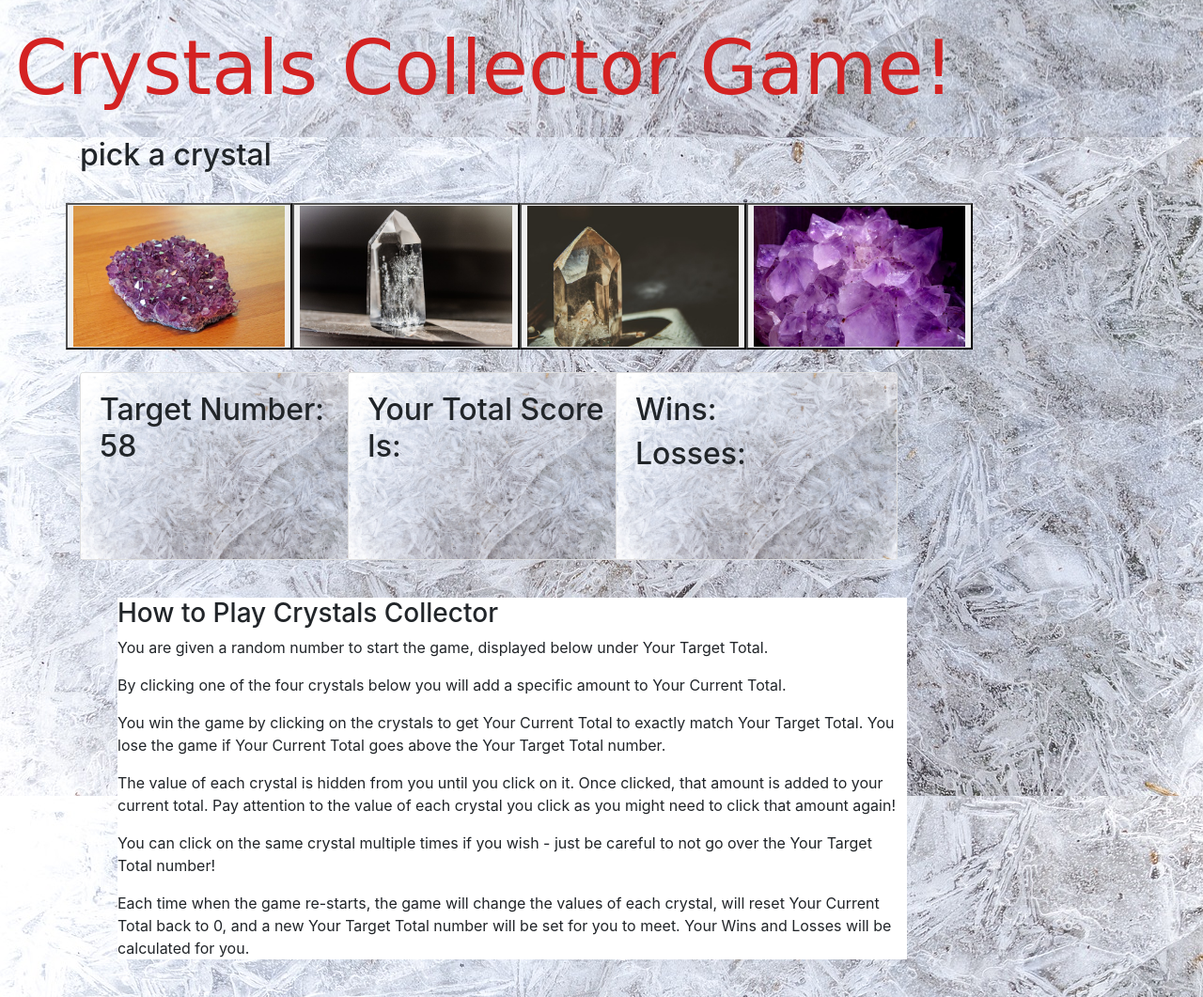
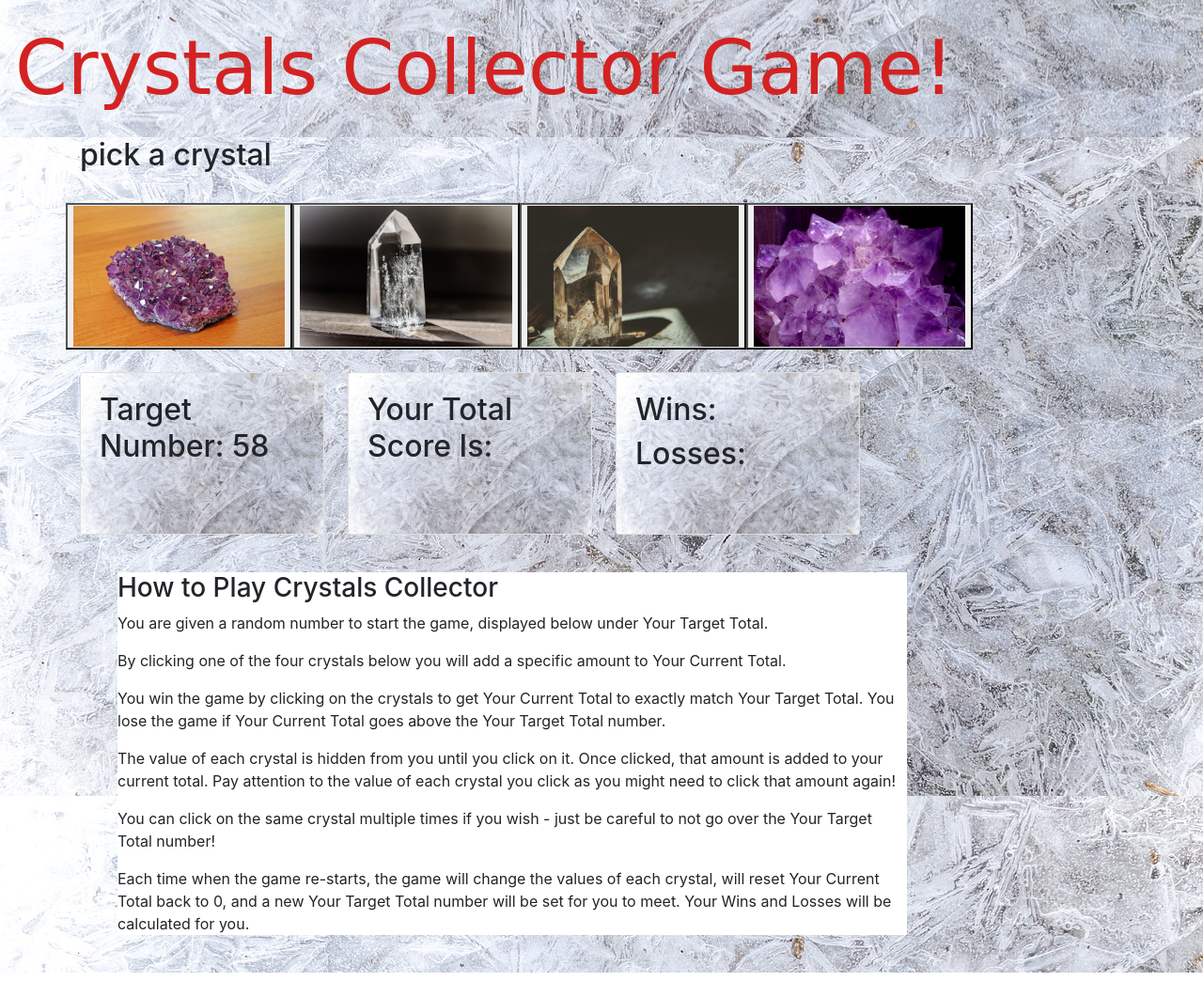
Before and after one commit to daniel5075/unit-4-game, a plain HTML site: page index.html in a window 1280 px wide. Shown: the whole page at 94% size. After the commit the page ends 1035 px from the top, so only its background shows below. Drawn offline with nearby package versions, Linux system fonts and the light colour scheme.

Commit message:
Updated style of cards

```diff
--- a/index.html
+++ b/index.html
@@ -47,29 +47,29 @@
         </div>
         <br>
         <div class="row">
-            <div class="col-md-3">
-                <div class="card" style="width:300px">
+            <div class="col-lg-3">
+                <div class="card" style="width:260px">
                     <img class="card-img-top" src="./assets/images/background.jpg" alt="Card image">
                     <div class="card-img-overlay">
                         <h2>Target Number: <span id="targetNumber"></span></h2>
                     </div>
                 </div>
             </div>
-            <div class="col-md-3">
-                <div class="card" style="width:300px">
+            <div class="col-lg-3">
+                <div class="card" style="width:260px">
                     <img class="card-img-top" src="./assets/images/background.jpg" alt="Card image">
                     <div class="card-img-overlay">
                         <h2>Your Total Score Is: <span id="totalScore"></span></h2>
                     </div>
                 </div>
             </div>
-            <div class="col-md-3">
-                <div class="card" style="width:300px">
+            <div class="col-lg-3">
+                <div class="card" style="width:260px">
                     <img class="card-img-top" src="./assets/images/background.jpg" alt="Card image">
                     <div class="card-img-overlay">
                         <h2>Wins: <span id="totalWins"></span></h2>
                         <h2>Losses: <span id="totalLosses"></span></h2>
-                        <h2><span id="winOrlose"></span></h2>
+                        <h4><span id="winOrlose"></span></h4>
                     </div>
                 </div>
             </div>
```
